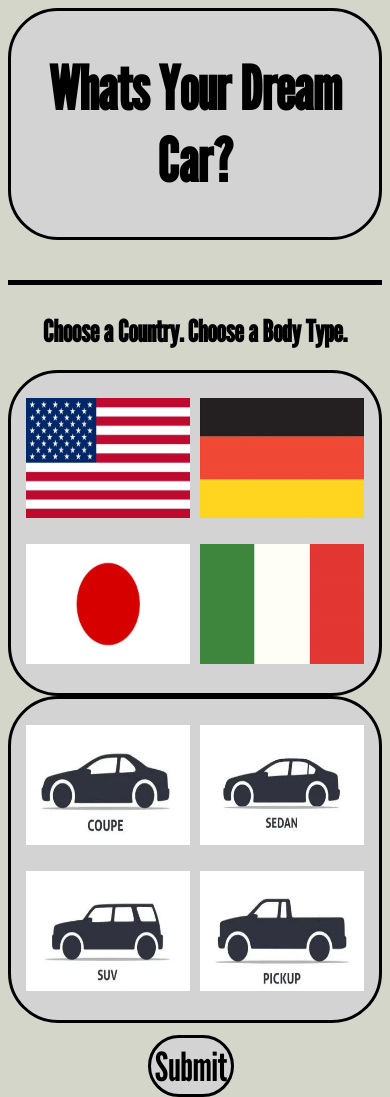
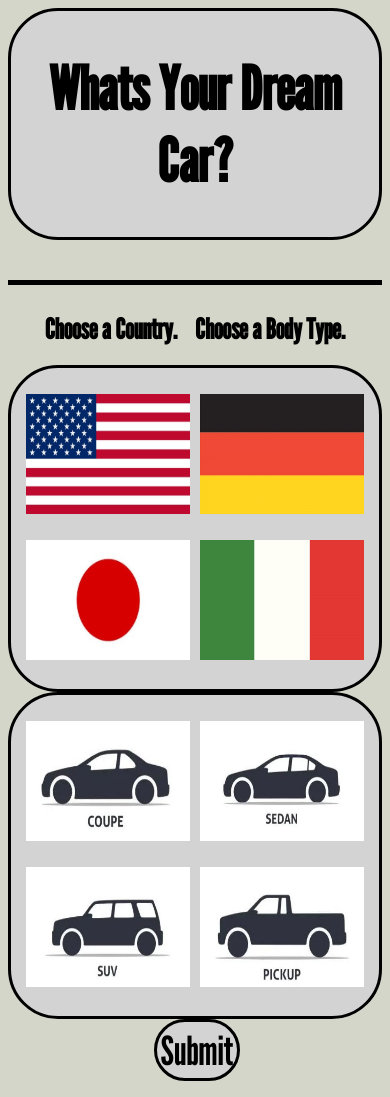
Before and after one commit to Tjayedun/Project, a plain HTML site: page index.html in a window 390 px wide. Drawn offline with nearby package versions, Linux system fonts and the light colour scheme.

Commit message:
mobile working

```diff
--- a/style.css
+++ b/style.css
@@ -415,8 +415,7 @@ img {
     all:unset;
     font-family: "League Gothic", sans-serif;
     position: absolute;
-    bottom:-30%;
-    right: 40%;
+    right: 38.5%;
     border: 3px solid black;
     padding: 1%;
     border-radius: 50px;
@@ -429,8 +428,7 @@ img {
   display: none;
   font-family: "League Gothic", sans-serif;
   position: absolute;
-  bottom:20%;
-  right: 38%;
+  right: 38.5%;
   border: 3px solid black;
   padding: 1%;
   border-radius: 50px;
@@ -453,11 +451,11 @@ img {
 
   .countries {
     font-family: "League Gothic", sans-serif;
-    font-size: 15px;
+    font-size: 14.1px;
     justify-content: center;
     display: flex;
     flex-direction: row;
-    gap: 1%;
+    gap: 18px;
 
   }
 
```
